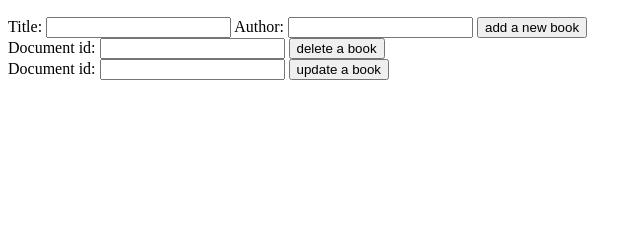
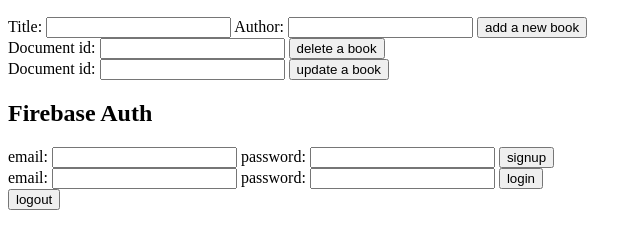
Before and after one commit to Moise-code/get-started-with-firebase-9, a website built with webpack: page dist/index.html in a window 1280 px wide. Shown: the part 110-358 px from the top of the page, without its empty margins (0-642 px from the left). Built offline with nearby package versions, Linux system fonts and the light colour scheme; some packages are replaced by stand-ins of ours; no server answers; the database is empty.

Commit message:
adding the base code for the user authentification

```diff
--- a/dist/index.html
+++ b/dist/index.html
@@ -28,6 +28,24 @@
         <input type="text" name="id" required>
         <button>update a book</button>
     </form>
+
+    <h2>Firebase Auth</h2>
+
+    <form action="" class="signup">
+        <label for="email">email:</label>
+        <input type="email" name="email">
+        <label for="password">password:</label>
+        <input type="password" name="password">
+        <button>signup</button>
+    </form>
+    <form action="" class="login">
+        <label for="email">email:</label>
+        <input type="email" name="email">
+        <label for="password">password:</label>
+        <input type="password" name="password">
+        <button>login</button>
+    </form>
+    <button class="logout">logout</button>
     <script src="./bundle.js"></script>
 </body>
 </html>
```
